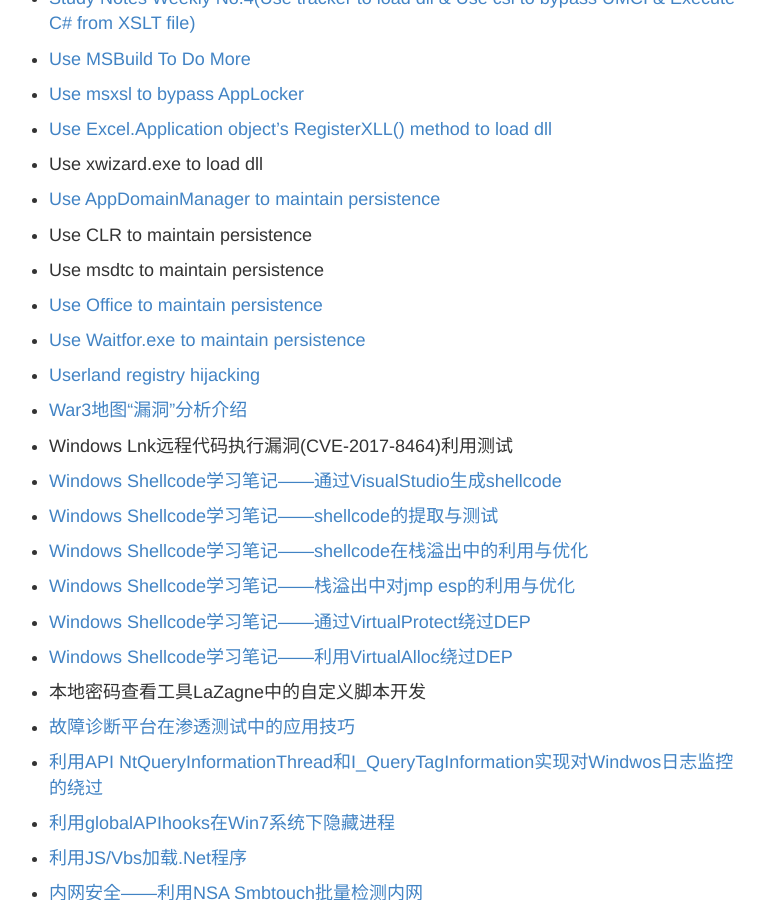
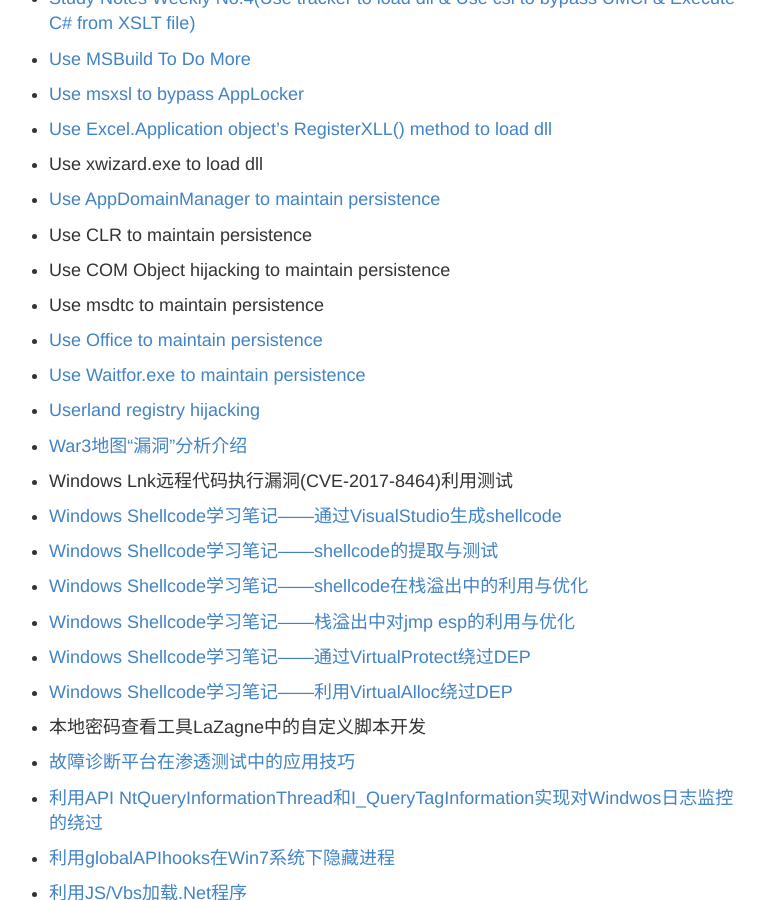
Before and after one commit to 3gstudent/backup-3gstudent.github.io, a Jekyll site: the page built from about.md, in a window 1280 px wide and 900 px high, scrolled down 2304 px. Shown: the whole window, without its empty margins (261-1025 px from the left). Built offline with Jekyll 4.4.1, drawn with Linux system fonts in a browser that asks for light colours.

Commit message:
Update about.md

```diff
--- a/about.md
+++ b/about.md
@@ -136,6 +136,9 @@ Github:   [3gstudent](https://github.com/3gstudent)
  Use CLR to maintain persistence
 
 -
+ Use COM Object hijacking to maintain persistence
+
+-
  Use msdtc to maintain persistence
 
 -
```
